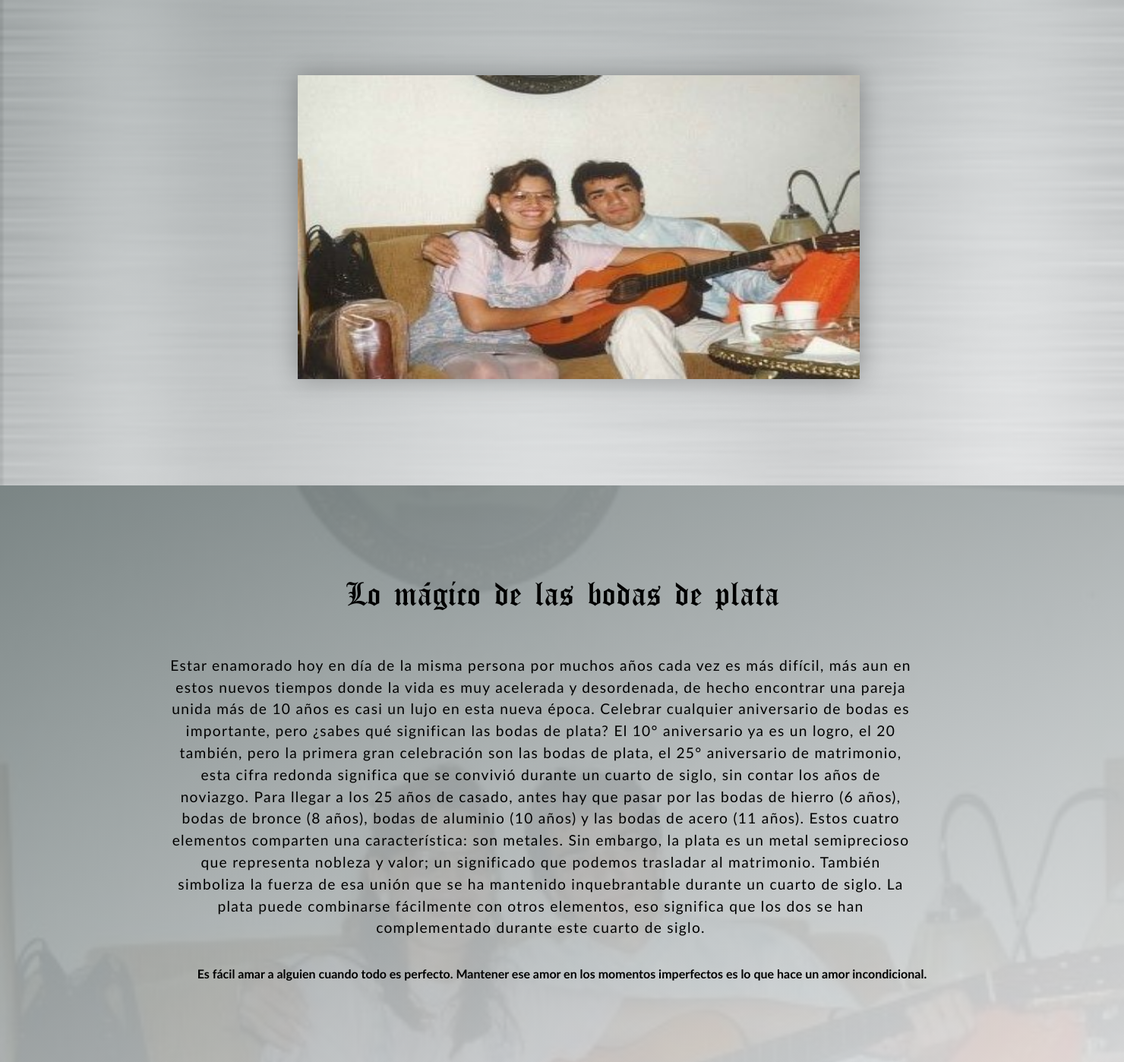
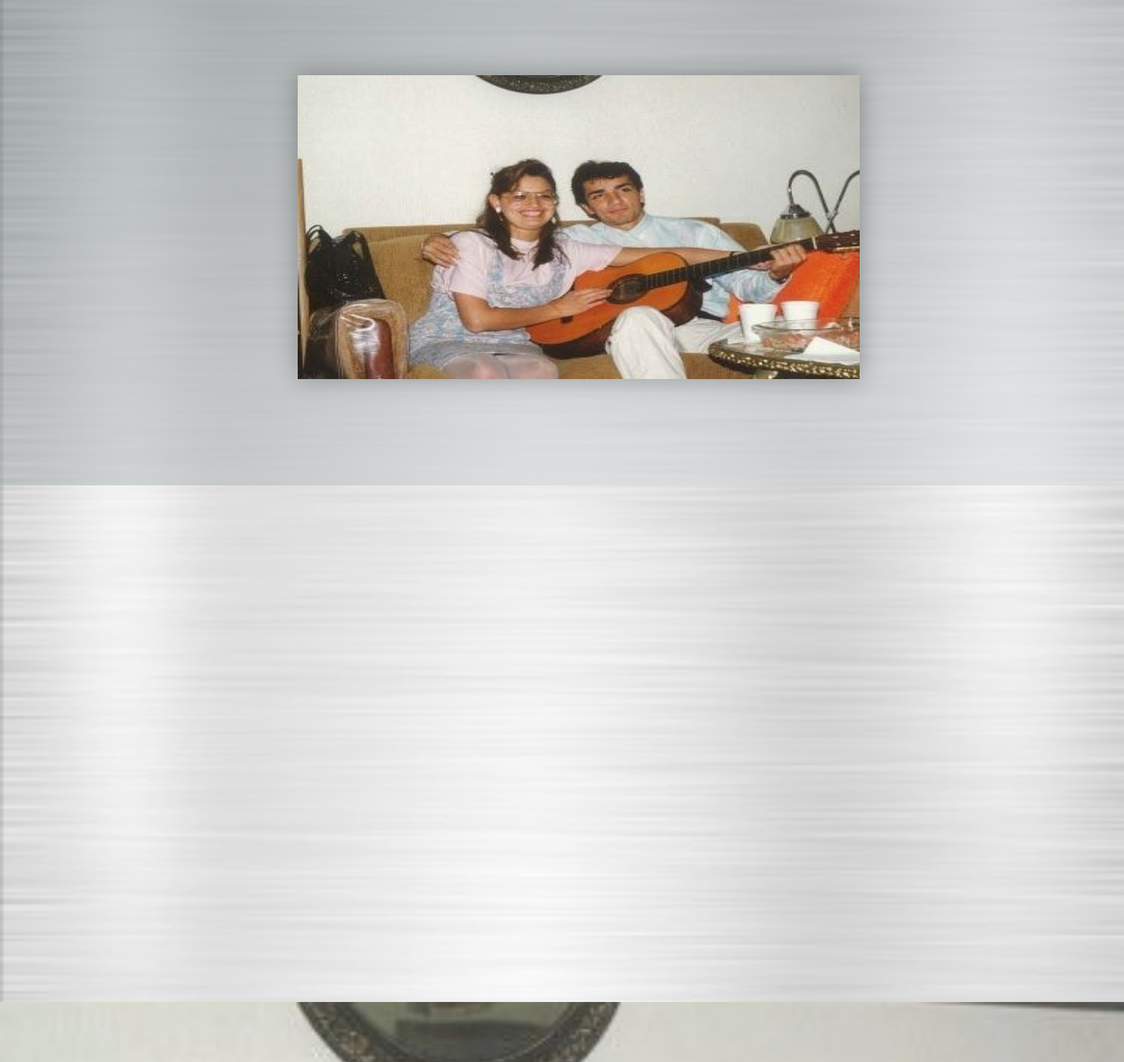
Before and after one commit to Freackness1209/Pagina-de-bodas-Susy, a PHP site: page /index.html in a window 1480 px wide; the page is wider, and only the part inside the window is pictured. Shown: the part 721-2119 px from the top of that part at 76% size. Run offline with PHP 8.4, Linux system fonts and the light colour scheme; some libraries are stand-ins or nearby versions; grey boxes are pictures that could not be loaded.

Commit message:
Primer version del proyecto

```diff
--- a/css/index.css
+++ b/css/index.css
@@ -12,8 +12,9 @@
     color:#fff;
     text-align: center;
 
+ }
 
-}
+
 
 
 @font-face {
@@ -37,7 +38,7 @@
 /*
 */
 .img1{
-    background: url(./img/10.jpg);
+    background: url(../img/10.jpg);
     min-height: 90vh;
     background-size: cover;
 
@@ -46,14 +47,14 @@
 }
 
 .img2{
-    background: url(./img/11_72133.jpeg);
+    background: url(../img/marmol2.jpg);
     min-height: 85vh;
 }
 .img3{
-    background: url(./img/casados1.jpeg);
-    min-height: 100vh;
+    background: url(../img/marmol2.jpg);
+    min-height: 80vh;
 }
-.img1, .img2, .img1{
+.img1, .img2, .img3{
     position: relative;
     opacity: .84;
     background-position: center;
@@ -95,6 +96,7 @@
 
 
 }
+
 .heading-primary-sub{
     display: block;
     position: absolute;
@@ -109,6 +111,7 @@
     animation-duration: 6s;
 
 }
+
 
 /*Animaciones*/
 
@@ -383,9 +386,12 @@
     height: 95vH;
     background: linear-gradient(to right bottom,
 
-    rgba(112, 123, 124, .9),
-    rgba(229,231,233, .9)),
+    rgba(112, 123, 124, .1),
+    rgba(229,231,233, .1)),
     url(./img/0.jpg);
+
+
+
 
     background-repeat: calc(3);
     background-size: cover;
--- a/index.html
+++ b/index.html
@@ -5,10 +5,11 @@
     <meta http-equiv="X-UA-Compatible" content="IE=edge">
     <meta name="viewport" content="width=device-width, initial-scale=1.0">
     <title>Mi boda</title>
-    <link rel="stylesheet" href="./index.css" type="text/css">
-    <link rel="stylesheet" href="./fonts.css" type="text/css">
+    <link rel="stylesheet" href="./css/index.css" type="text/css">
+    <link rel="stylesheet" href="./css/fonts.css" type="text/css">
     <link rel="stylesheet" href="./mediaquery.css" type="text/css">
     <script type="text/javascript" src="./index.js"></script>
+    <link rel="stylesheet" href="./invitacion.html">
 
     <link rel="stylesheet" href="https://cdn.jsdelivr.net/bxslider/4.2.12/jquery.bxslider.css">
     <script src="https://ajax.googleapis.com/ajax/libs/jquery/3.1.1/jquery.min.js"></script>
@@ -59,6 +60,15 @@
     </section>
 </header>
 
+<section class="block">
+
+</section>
+<div class="img2">
+    <h1 class="heading-primary-img heading-primary">
+
+
+      </h1>
+</div>
 
      <section class="magic">
 
@@ -72,7 +82,12 @@
             Es fácil amar a alguien cuando todo es perfecto. Mantener ese amor en los momentos imperfectos es lo que hace un amor incondicional.
              </div>
     </section>
+    <div class="img2">
+        <h1 class="heading-primary-img heading-primary">
 
+
+          </h1>
+</div>
 
     <section class="main">
         <div class="text">
@@ -113,6 +128,13 @@
     </div>
     </section>
 
+    <div class="img3">
+        <h1 class="heading-primary-img heading-primary">
+
+
+          </h1>
+</div>
+
     <footer>
         <img src="./img/1.jpg" alt="">
 
--- a/index.php
+++ b/index.php
@@ -25,7 +25,7 @@
 <body>
         <div class="img1">
             <h1 class="heading-primary">
-                <span class="heading-primary-main">Hola <?php echo $years;?> </span>
+                <span class="heading-primary-main"> <?php echo $years;?> años</span>
                 <span class="heading-primary-sub"> Mi boda de plata</span>
               </h1>
     </div>
--- /dev/null
+++ b/invitacion.html
@@ -0,0 +1,14 @@
+<!DOCTYPE html>
+<html lang="en">
+<head>
+    <meta charset="UTF-8">
+    <meta http-equiv="X-UA-Compatible" content="IE=edge">
+    <meta name="viewport" content="width=device-width, initial-scale=1.0">
+    <link rel="stylesheet" href="./css/invitacion.css">
+    <title>Document</title>
+</head>
+<body>
+    <header>
+    </header>
+</body>
+</html>
```
Also changed, not shown: css/invitacion.css (added, +18 -0 lines), database.php (added, +29 -0 lines), database2.php (added, +19 -0 lines), database3.php (added, +15 -0 lines), img1/Invitación-de-boda.webp (added), img1/Resize_Invitación-de-boda.webp (added), img1/fondo_background.webp (added), 1 other file.
